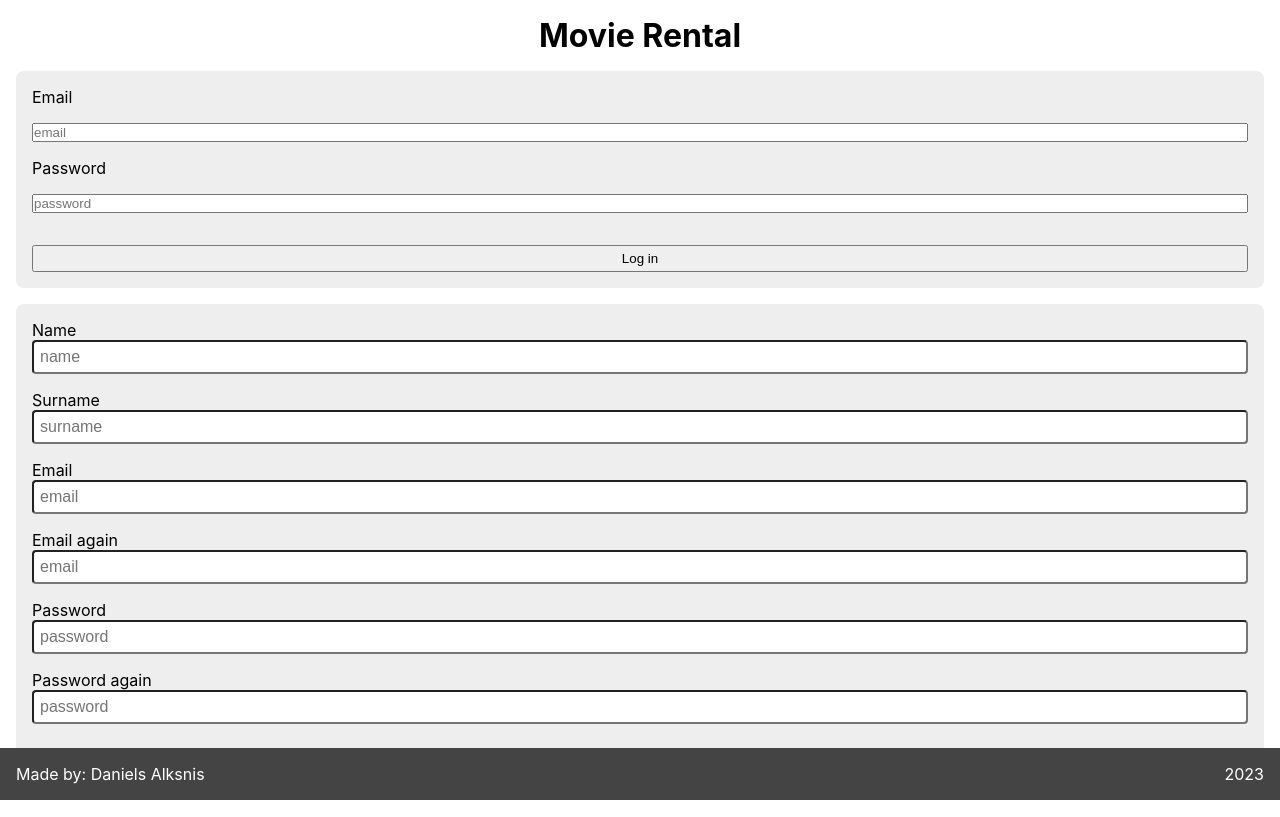
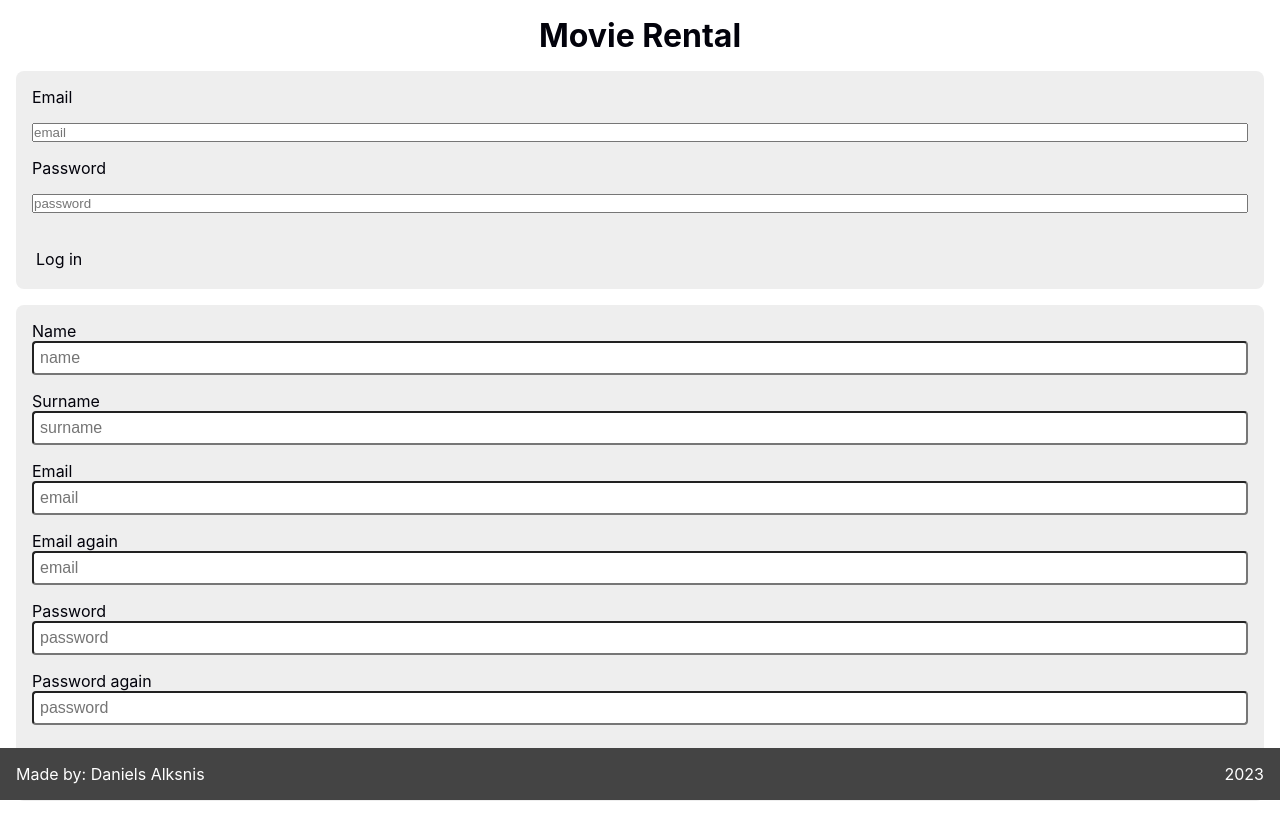
Before and after one commit to deimoss123/react-movie-app, a React (Vite) app: page /login in a window 1280 px wide. Built offline with nearby package versions, Linux system fonts and the light colour scheme.

Commit message:
Update default styles

```diff
--- a/src/styles/index.scss
+++ b/src/styles/index.scss
@@ -1,15 +1,18 @@
+@use 'globals.scss' as g;
+
 * {
   margin: 0;
   padding: 0;
   box-sizing: border-box;
 }
 
-#root {
-  // position: relative;
+body {
+  background-color: g.$white;
 }
 
 :root {
   font-family: Inter, system-ui, Avenir, Helvetica, Arial, sans-serif;
+  color: g.$black;
 }
 
 .pageTitle {
@@ -21,3 +24,8 @@ a {
   text-decoration: inherit;
   color: inherit;
 }
+
+button {
+  all: unset;
+  cursor: pointer;
+}
```
